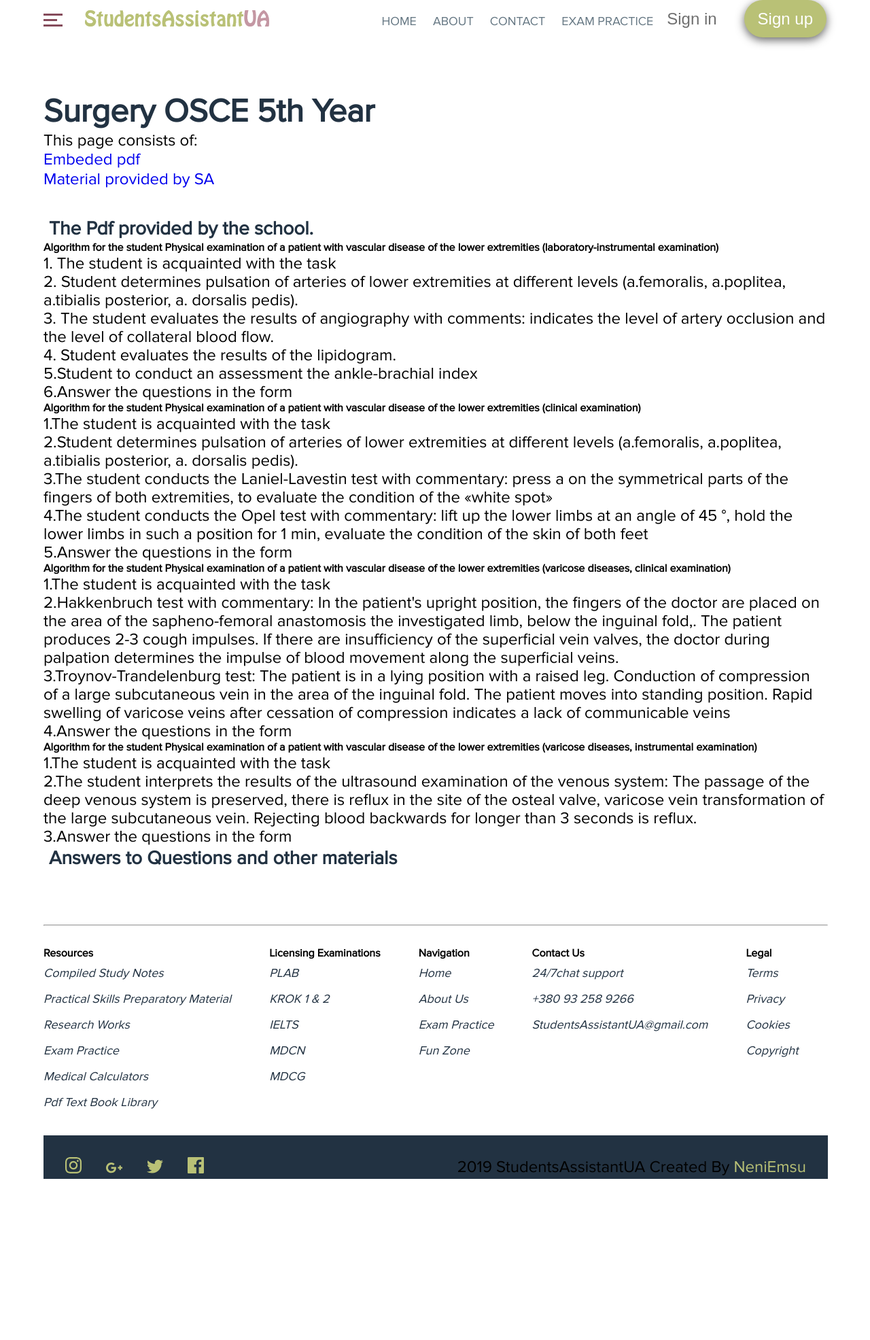
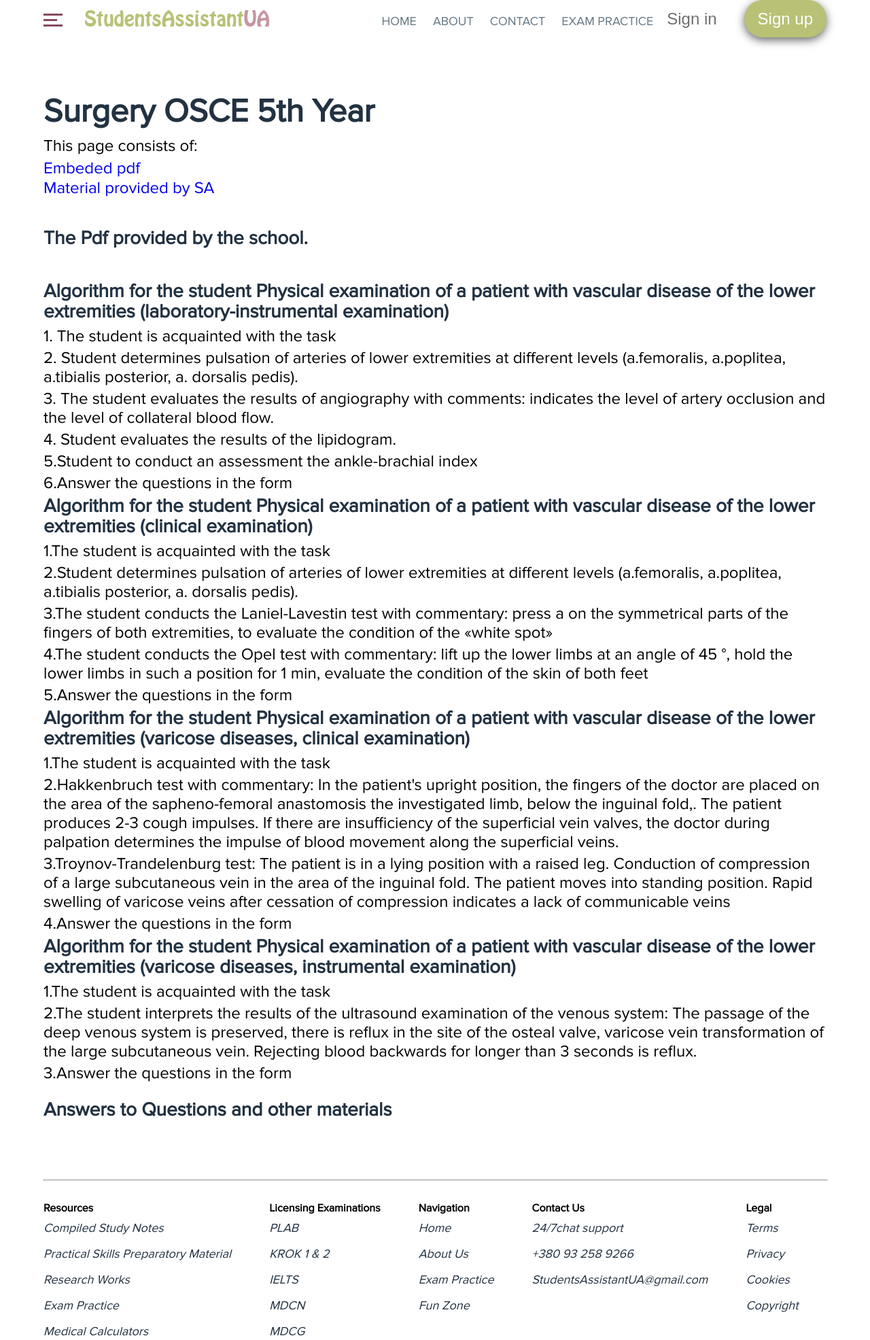
Before and after one commit to NeniEmSu/StudentsAssistantUa-2.0, a PHP site: page /surgFifthYr in a window 1280 px wide. Shown: the part 20-1991 px from the top of the page at 68% size. Before the commit the page ends 1754 px from the top, so only its background shows below. Run offline with PHP 8.4, Linux system fonts and the light colour scheme.

Commit message:
fixed look of coontent in surgery page

```diff
--- a/css/main.css
+++ b/css/main.css
@@ -80,26 +80,28 @@ h1 {
   font-size: 48px;
   line-height: 58px;
   color: #223242;
+  margin-bottom: 0.5rem;
 }
 
 h2 {
   font-size: 36px;
   line-height: 43px;
   color: #223242;
-  margin: 0.5rem;
+  margin-bottom: 0.5rem;
 }
 
 h3 {
   font-size: 28px;
-  line-height: 20px;
+  line-height: 30px;
   color: #223242;
-  margin: 0.5rem;
+  margin-bottom: 0.5rem;
 }
 
 p {
   font-size: 24px;
-  line-height: 27px;
+  line-height: 28px;
   color: #010101;
+  margin-bottom: 0.25rem;
 }
 
 a {
--- a/surgFifthYr.php
+++ b/surgFifthYr.php
@@ -76,9 +76,9 @@
                     </ul>
                 </p>
                 <br><br>
-                <h3 id="embeded-pdf" class="offset">The Pdf provided by the school.</h3>
-                <h4>Algorithm for the student Physical examination of a patient with vascular disease of the lower
-                    extremities (laboratory-instrumental examination)</h4>
+                <h3 id="embeded-pdf" class="offset">The Pdf provided by the school.</h3><br /><br />
+                <h3>Algorithm for the student Physical examination of a patient with vascular disease of the lower
+                    extremities (laboratory-instrumental examination)</h3>
 
                 <p> 1. The student is acquainted with the task</p>
 
@@ -96,8 +96,8 @@
 
                 <p> </p>
 
-                <h4> Algorithm for the student Physical examination of a patient with vascular disease of the lower
-                    extremities (clinical examination)</h4>
+                <h3> Algorithm for the student Physical examination of a patient with vascular disease of the lower
+                    extremities (clinical examination)</h3>
 
                 <p> 1.The student is acquainted with the task</p>
 
@@ -113,8 +113,8 @@
 
                 <p>5.Answer the questions in the form</p>
 
-                <h4> Algorithm for the student Physical examination of a patient with vascular disease of the lower
-                    extremities (varicose diseases, clinical examination)</h4>
+                <h3> Algorithm for the student Physical examination of a patient with vascular disease of the lower
+                    extremities (varicose diseases, clinical examination)</h3>
 
                 <p> 1.The student is acquainted with the task</p>
 
@@ -131,8 +131,8 @@
 
                 <p>4.Answer the questions in the form</p>
 
-                <h4> Algorithm for the student Physical examination of a patient with vascular disease of the lower
-                    extremities (varicose diseases, instrumental examination)</h4>
+                <h3> Algorithm for the student Physical examination of a patient with vascular disease of the lower
+                    extremities (varicose diseases, instrumental examination)</h3>
 
                 <p> 1.The student is acquainted with the task</p>
 
@@ -142,11 +142,7 @@
                     seconds is reflux.</p>
 
                 <p>3.Answer the questions in the form</p>
-
-                <p></p>
-
-
-            </div>
+            </div><br /><br />
 
             <section id="answers" class="offset">
                 <h3>Answers to Questions and other materials</h3>
```
